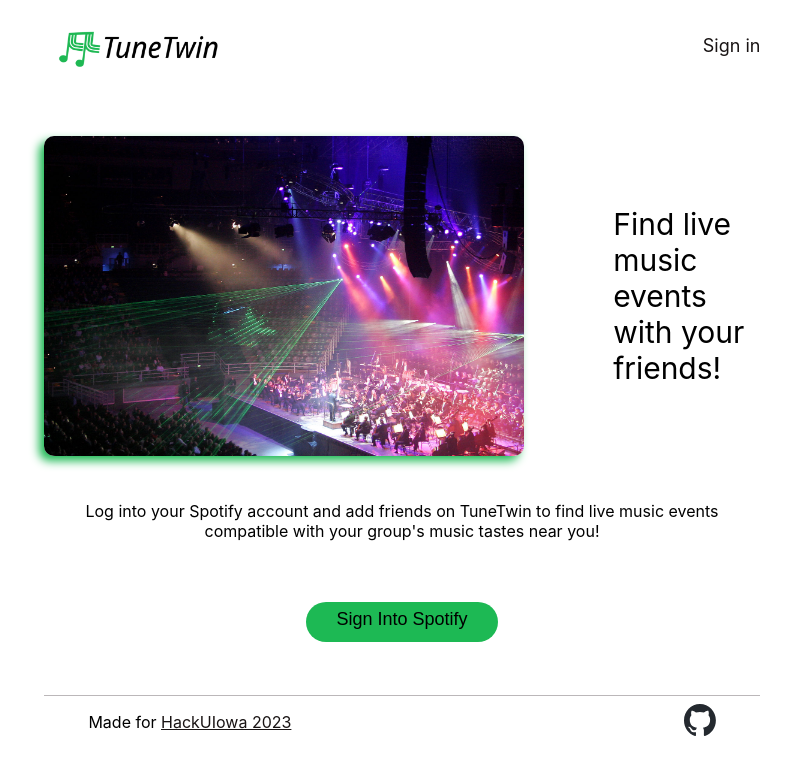
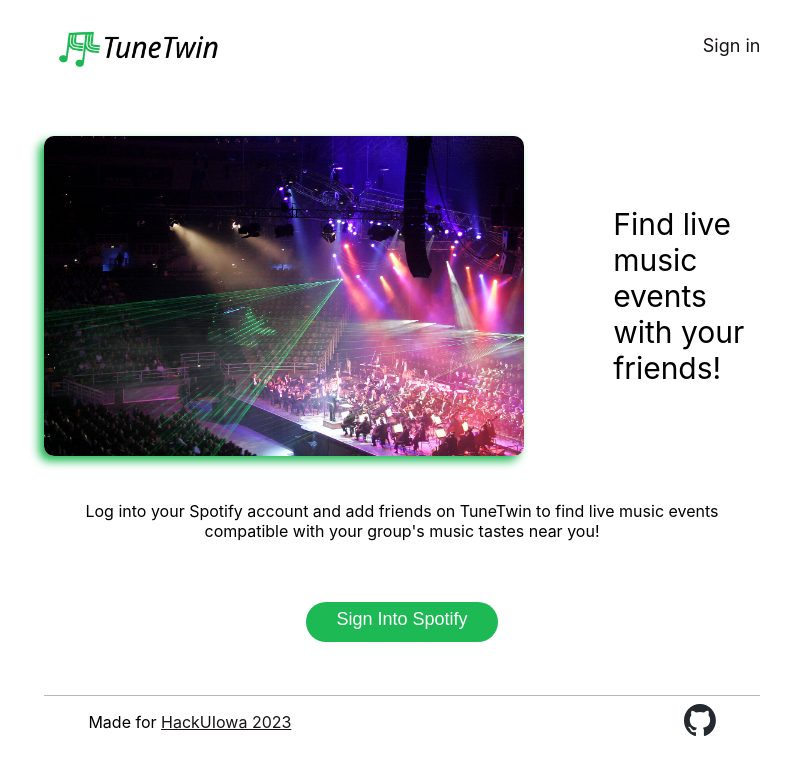
Before and after one commit to alexander-kang/TuneTwin, a React (Create React App) app in the folder tune-twin/: page / in a window 1280 px wide. Shown: the top 774 px of the page, without its empty margins (238-1028 px from the left). Built offline with nearby package versions, Linux system fonts and the light colour scheme.

Commit message:
Super small styling changes

```diff
--- a/tune-twin/src/components/email/email.css
+++ b/tune-twin/src/components/email/email.css
@@ -17,6 +17,7 @@
     width: 100%;
     padding: 10px;
     margin-top: 10px;
+    margin-bottom: 5px;
     border: 1px solid #ccc;
     border-radius: 5px;
     font-size: 16px;
--- a/tune-twin/src/components/home/home.css
+++ b/tune-twin/src/components/home/home.css
@@ -44,7 +44,7 @@ body {
 
 .btn {
     background: #1DB954;
-    color: black;
+    color: white;
     border: none;
     border-radius: 30px;
     padding: 12px 30px;
```
